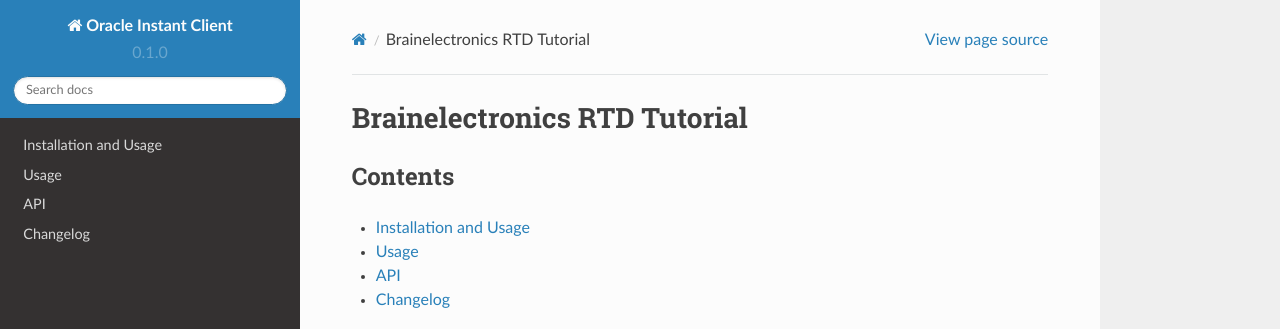
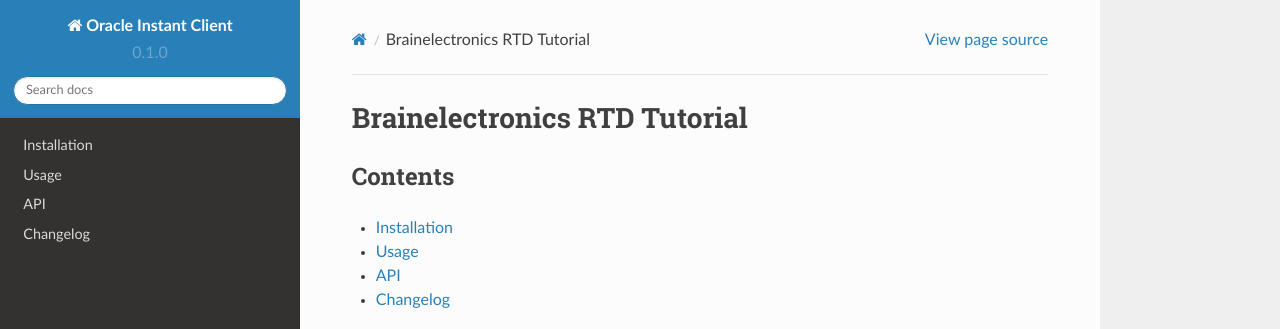
Before and after one commit to cited/Oracle-Instant-Client, a Sphinx documentation site: the page built from docs/index.rst, in a window 1280 px wide. Shown: the top 329 px of the page. Built offline with Sphinx 7.4.7 and the Read the Docs theme 2.0.0, drawn with Linux system fonts in a browser that asks for light colours.

Commit message:
Update install.rst

```diff
--- a/docs/install.rst
+++ b/docs/install.rst
@@ -1,8 +1,8 @@
 
-Installation and Usage
+Installation
 ===========================
 
-This module is installing and configuring Oracle Instant Client
+This module is for installing and configuring Oracle Instant Client
 
 The module can be used on a new or existing Webmin installation
 
```
Also changed, not shown: other parts of docs/install.rst (+1 -1 lines).
